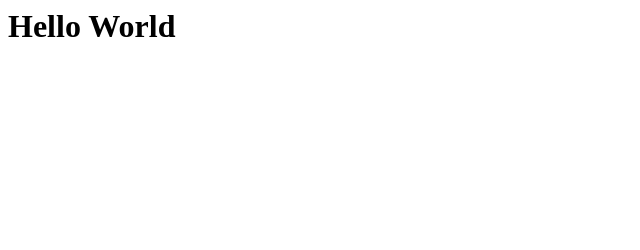
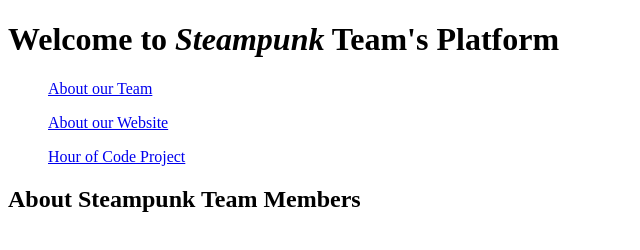
Before and after one commit to Kenterum/team26, a plain HTML site: page index.html in a window 1280 px wide. Shown: the whole page, without its empty margins (0-640 px from the left). Drawn offline with Linux system fonts and the light colour scheme.

Commit message:
Update index.html

```diff
--- a/index.html
+++ b/index.html
@@ -1 +1,27 @@
-<h1> Hello World </h1>
+<!DOCTYPE html>
+
+<html>
+
+<head>
+    <title> Steampunk </title>
+    <script src="script.js"> </script>
+    <link rel="favicon" type="image/png" href="Steampunk.png"
+    <link rel="stylecss" href="style.css">
+
+</head>
+ <body>
+    <div class="first-page">
+        <p id = "welcome"><h1> Welcome to <em>Steampunk</em> Team's Platform</h1></p>
+</head>
+
+        <ul><a href="#info">About our Team</a></ul>
+
+        <ul><a href="#website">About our Website</a></ul>
+
+        <ul><a href="#Hour-code">Hour of Code Project</a></ul>
+
+    </div>
+
+    <div class="title">
+      <h2 id="info">About Steampunk Team Members</h2>
+    </div>
```
